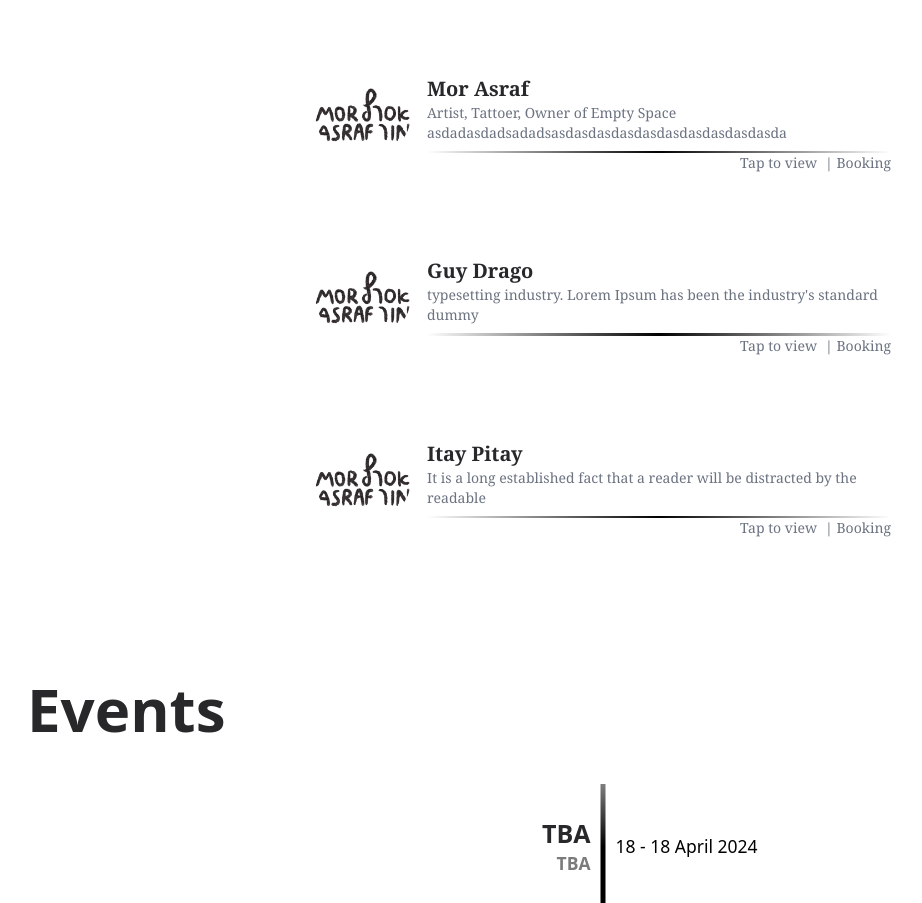
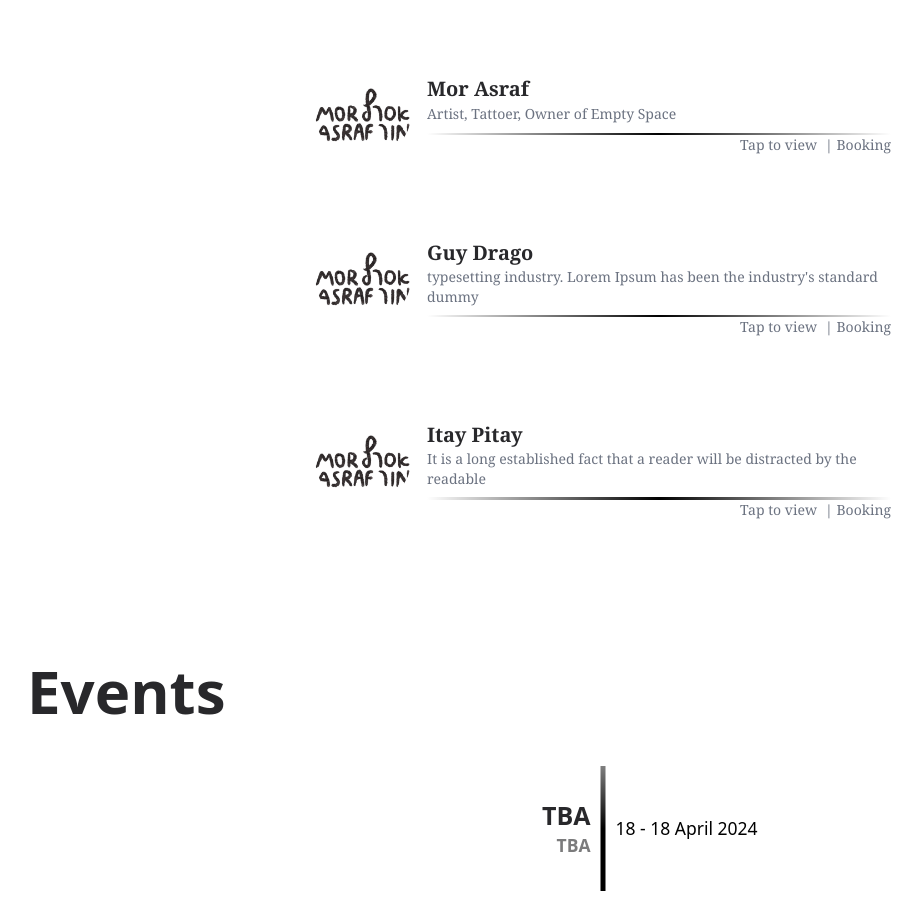
Before and after one commit to gilbenhamo/mor-asraf, a React (Vite) app in the folder frontend/: page / in a window 1280 px wide. Shown: the part 1601-2504 px from the top of the page, without its empty margins (37-959 px from the left). Built offline with nearby package versions, Linux system fonts and the light colour scheme; a web font is replaced by a local one.

Commit message:
delete jibrish

```diff
--- a/frontend/src/components/sections/Artists.tsx
+++ b/frontend/src/components/sections/Artists.tsx
@@ -8,7 +8,7 @@ const artists = [
   {
     name: "Mor Asraf",
     description:
-      "Artist, Tattoer, Owner of Empty Space asdadasdadsadadsasdasdasdasdasdasdasdasdasdasda",
+      "Artist, Tattoer, Owner of Empty Space",
     pic: logo,
     scale: 1,
     page: "/mor-asraf",
```
